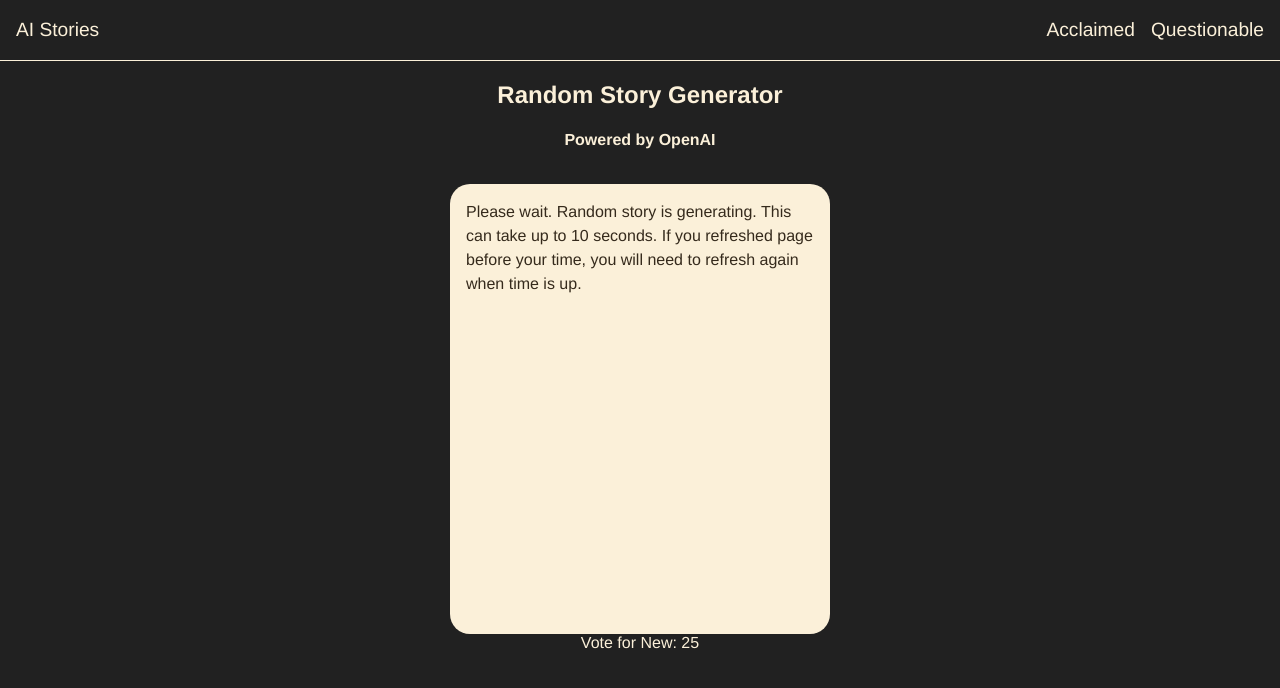
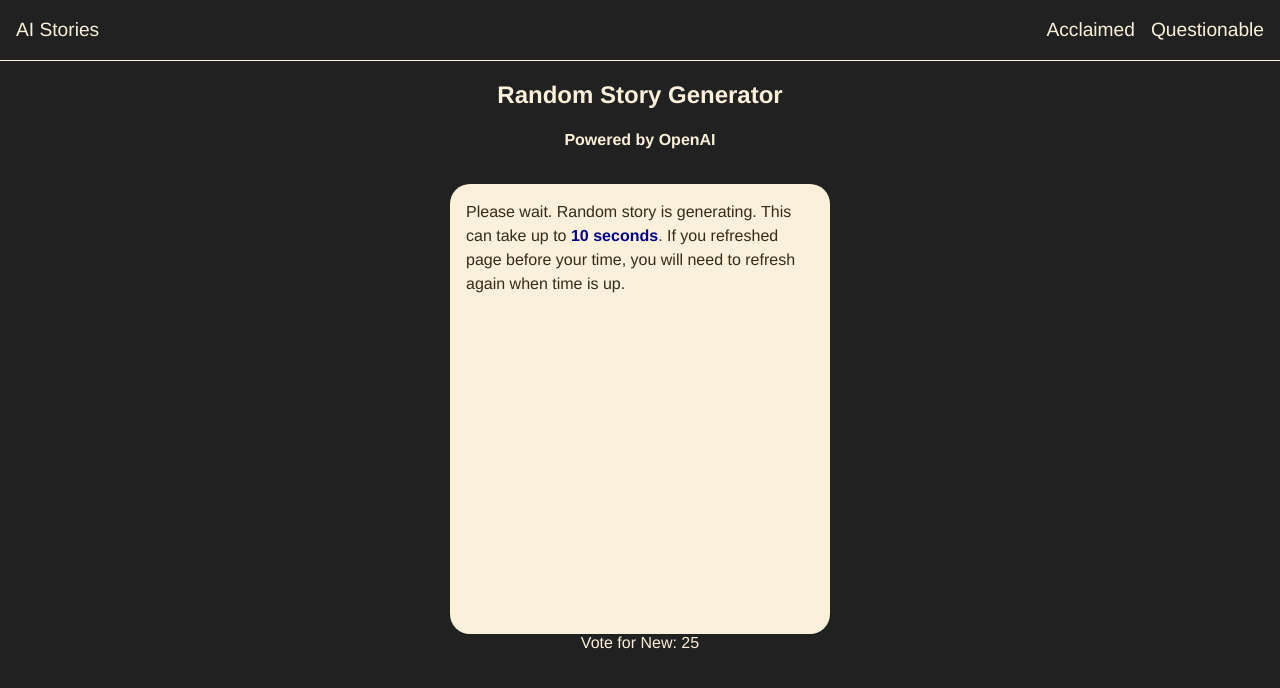
Before and after one commit to balderekjk/ai-stories, a React (Vite) app: page / in a window 1280 px wide. Shown: the top 688 px of the page. Built offline with nearby package versions, Linux system fonts and the light colour scheme.

Commit message:
fixed issue with no fetch on page load

```diff
--- a/src/MainPage.tsx
+++ b/src/MainPage.tsx
@@ -72,8 +72,6 @@ function MainPage() {
       let currentTime = Math.floor(Date.now() / 1000);
       if (!localStorage.getItem('reqTime'))
         localStorage.setItem('reqTime', Math.floor(Date.now() / 1000 + timer));
-      console.log(localStorage.getItem('reqTime'), 'reqTime');
-      console.log(currentTime, 'currentTime');
       let reqTime = localStorage.getItem('reqTime');
       if (reqTime > currentTime) return;
       localStorage.removeItem('reqTime');
@@ -98,9 +96,9 @@ function MainPage() {
     let storyType = getRandomStoryType();
     let person = getRandomPerson();
 
+    setTimer(30);
     let story = `Create a ${storyType} story with descriptive imagery featuring a ${person}. No explicit language allowed.`;
     fetchGPT(story);
-    setTimer(30);
   }, [reviewed]);
 
   useEffect(() => {
@@ -142,9 +140,18 @@ function MainPage() {
       <h4 style={{ marginBottom: '20px' }}>Powered by OpenAI</h4>
       <div className="main-content-wrapper">
         <div className="story-box" ref={readerRef}>
-          {randomStory
-            ? randomStory.trim()
-            : 'Please wait. Random story is generating. This can take up to 10 seconds. If you refreshed page before your time, you will need to refresh again when time is up.'}
+          {randomStory ? (
+            randomStory.trim()
+          ) : (
+            <div>
+              Please wait. Random story is generating. This can take up to{' '}
+              <span style={{ color: 'darkblue' }}>
+                <strong>10 seconds</strong>
+              </span>
+              . If you refreshed page before your time, you will need to refresh
+              again when time is up.
+            </div>
+          )}
         </div>
       </div>
       <span>Vote for New: {timer}</span>
```
